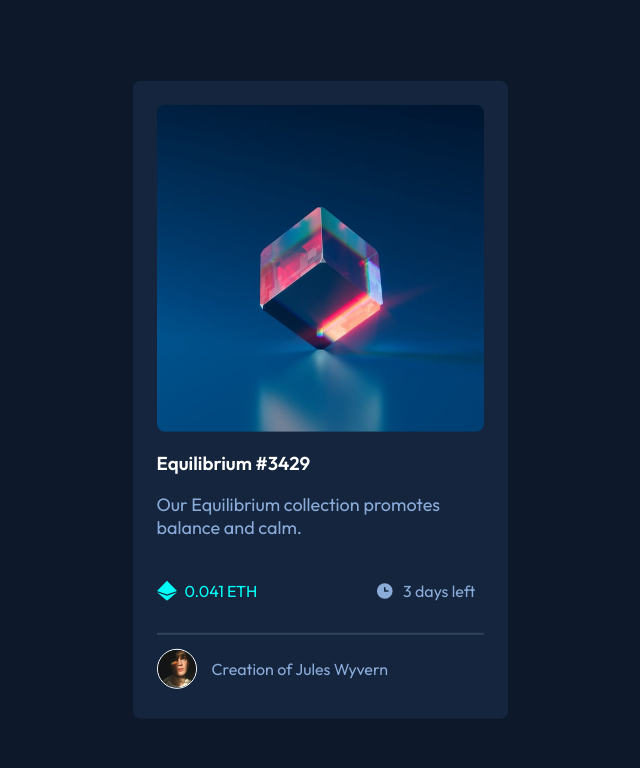
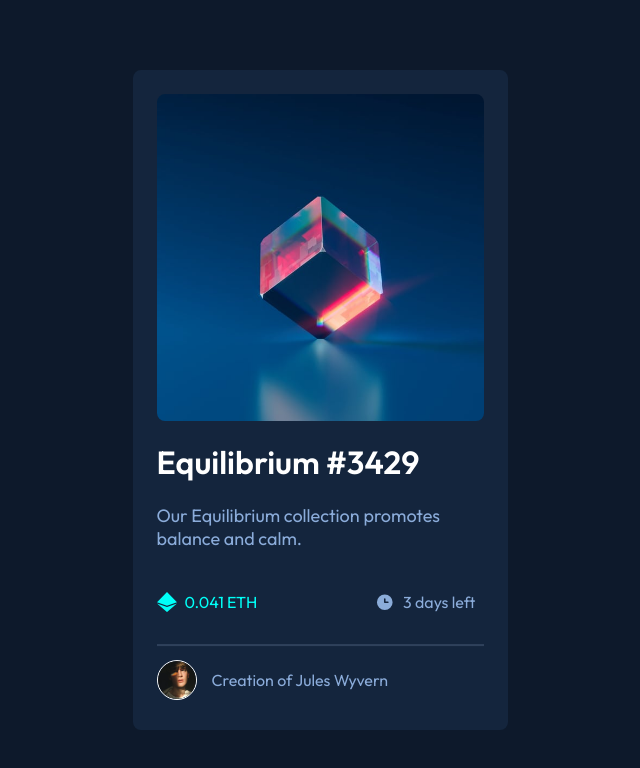
Before and after one commit to soitirakis/nft-card, a plain HTML site: page index.html in a window 1280 px wide. Shown: the whole page, without its empty margins (320-960 px from the left). Drawn offline with Linux system fonts and the light colour scheme.

Commit message:
Update index.html

```diff
--- a/index.html
+++ b/index.html
@@ -16,7 +16,7 @@
       </div>
     </div>
     <div class="card-body">
-      <h3 class="card-title cyan-hoover-effect">Equilibrium #3429</h3>
+      <h1 class="card-title cyan-hoover-effect">Equilibrium #3429</h1>
       <p class="card-text">Our Equilibrium collection promotes balance and calm.</p>
       <div class="card-footer card-footer-extra">
         <div class="card-footer">
```
